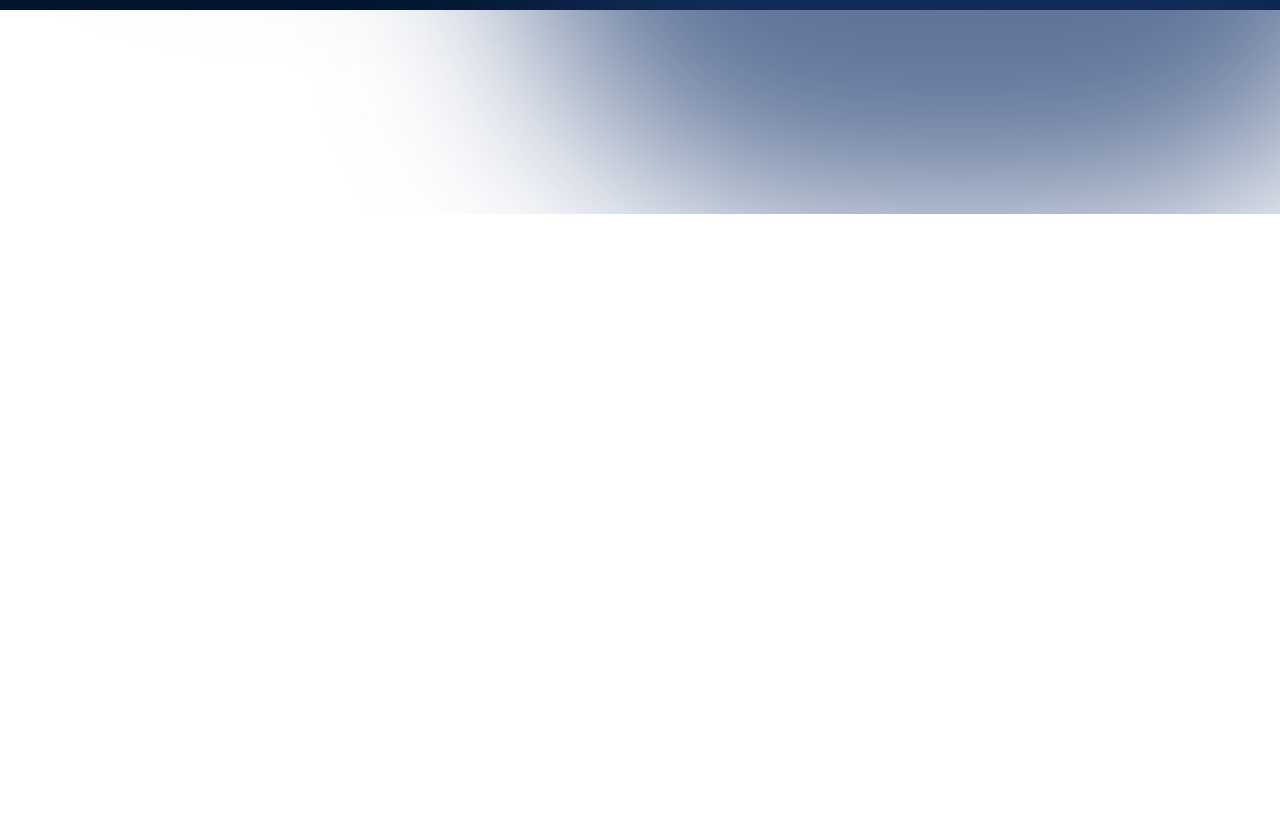
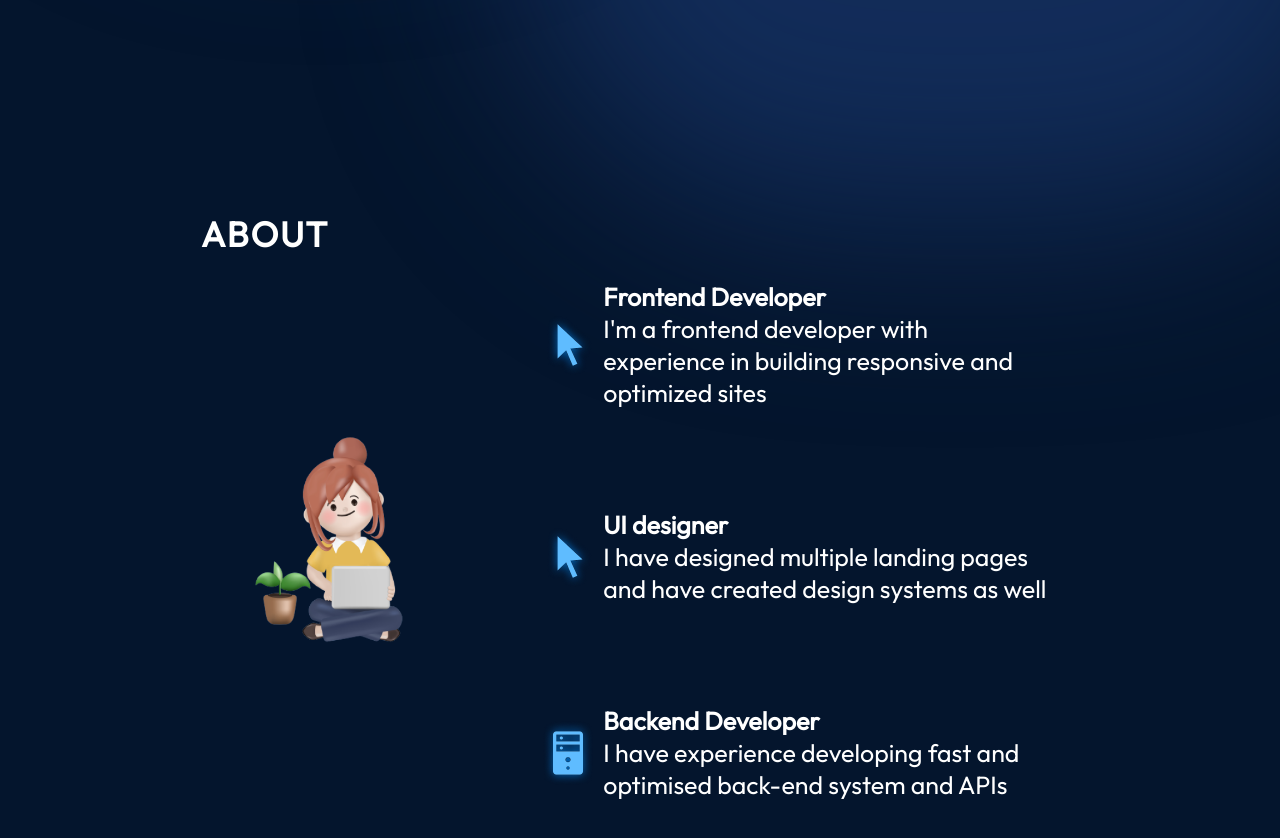
Before and after one commit to Supriya06-code/My_Portfolio, a React (Vite) app: page / in a window 1280 px wide. Shown: the part 820-1658 px from the top of the page. Before the commit the page ends 1034 px from the top, so only its background shows below. Built offline with nearby package versions, Linux system fonts and the light colour scheme.

Commit message:
about section added

```diff
--- a/src/App.jsx
+++ b/src/App.jsx
@@ -1,13 +1,15 @@
 
 import styles from "./App.module.css";
-import Hero from "./components/Navbar/Hero/Hero";
+import About from "./components/About/About";
+import Hero from "./components/Hero/Hero";
 import { Navbar } from "./components/Navbar/Navbar";
 
 function App() {
   return (
     <div className={styles.App}>
-    <Navbar />
+    <Navbar/>
     <Hero/>
+   <About/>
       </div>
   )
 }
--- /dev/null
+++ b/src/components/About/About.jsx
@@ -0,0 +1,54 @@
+import React from "react";
+import { getImageUrl } from "../../utils";
+import styles from "./About.module.css";
+const About = () => {
+  return (
+    <section className={styles.container} id="about">
+      <h2 className={styles.title}> About</h2>
+      <div className={styles.content}>
+        <img
+          src={getImageUrl("about/aboutImage.png")}
+          alt="Me sitting with a laptop"
+          className={styles.aboutImage}
+        />
+        <ul className={styles.aboutItems}>
+          <li className={styles.aboutItem}>
+            <img
+              src={getImageUrl("about/cursorIcon.png")}
+              alt="Cursor Image"
+
+            />
+            <div className={styles.aboutItemText}>
+              <h3>Frontend Developer</h3>
+              <p>
+                I'm a frontend developer with experience in building responsive
+                and optimized sites
+              </p>
+            </div>
+          </li>
+          <li className={styles.aboutItem}>
+            <img src={getImageUrl("about/cursorIcon.png")} alt="UI Icon" />
+            <div className={styles.aboutItemText}>
+              <h3>UI designer</h3>
+              <p>
+                I have designed multiple landing pages and have created design
+                systems as well
+              </p>
+            </div>
+          </li>
+          <li className={styles.aboutItem}>
+            <img src={getImageUrl("about/serverIcon.png")} alt="Cursor Image" />
+            <div className={styles.aboutItemText}>
+              <h3>Backend Developer</h3>
+              <p>
+                I have experience developing fast and optimised back-end system
+                and APIs
+              </p>
+            </div>
+          </li>
+        </ul>
+      </div>
+    </section>
+  );
+};
+export default About;
--- /dev/null
+++ b/src/components/About/About.module.css
@@ -0,0 +1,88 @@
+@import "../../vars.css";
+
+.container{
+position: relative;
+background-color: rgba(12.12.12.0.6);
+border-radius:15px;
+padding:73px;
+margin-top:129px;
+z-index:1;
+margin-left:10%;
+margin-right:10%;
+}
+
+.title{
+    color: var(--color-text);
+    font-size:35px;
+    font-weight: 700;
+    letter-spacing: 1.75px;
+    text-transform: uppercase;
+}
+
+.content{
+    display:flex;
+    flex-direction:row;
+    align-items:center;
+}
+
+.aboutImage{
+    width:35%;
+}
+
+.aboutItems{
+    color: var(--color-text);
+    display:flex;
+    flex-direction: column;
+    gap: 50px;
+}
+
+.aboutItem{
+    display: flex;
+    flex-direction: row;
+    align-items: center;
+    border-radius: 20px;
+    list-style: none;
+    padding:25px;
+    background-image: linear-gradient(
+     90deg,
+    rgba(165,215,232,0.42)0%,
+    rgba(255,255,255,0)100%
+    );
+    background-size: 0 100%;
+    background-repeat: no-repeat;
+    transition: 0.4s;
+}
+
+.aboutItem:hover{
+    background-size: 100% 100%;
+}
+
+.aboutItem h3{
+    font-size:25px;
+    font-weight:600;
+}
+
+.aboutItem p {
+    font-size:25px;
+}
+
+@media screen and (max-width: 830px){
+    .container{
+        background-color: transparent;
+        padding-left:0;
+        padding-right:0;
+    }
+.content{
+    flex-direction:column;
+}
+.aboutImage{
+    display: none;
+}
+.aboutItems{
+    margin-top: 29px;
+}
+.aboutItem{
+    padding-left: 0;
+    padding-right: 0;
+}
+}
--- a/src/components/Navbar/Hero/Hero.jsx
+++ b/src/components/Hero/Hero.jsx
@@ -1,5 +1,5 @@
 import React from 'react'
-import { getImageUrl } from '../../../utils';
+import { getImageUrl } from '../../utils';
 import styles from "./Hero.module.css";
 const Hero = () => {
   return (
--- a/src/components/Navbar/Hero/Hero.module.css
+++ b/src/components/Hero/Hero.module.css
@@ -1,4 +1,4 @@
-@import "../../../vars.css";
+@import "../../vars.css";
 
 .container {
   position: relative;
--- a/src/index.css
+++ b/src/index.css
@@ -4,3 +4,6 @@
   padding:0;
   font-family:"Outfit",Arial, Helvetica, sans-serif;
 }
+html{
+  scroll-behavior: smooth;
+}
```
